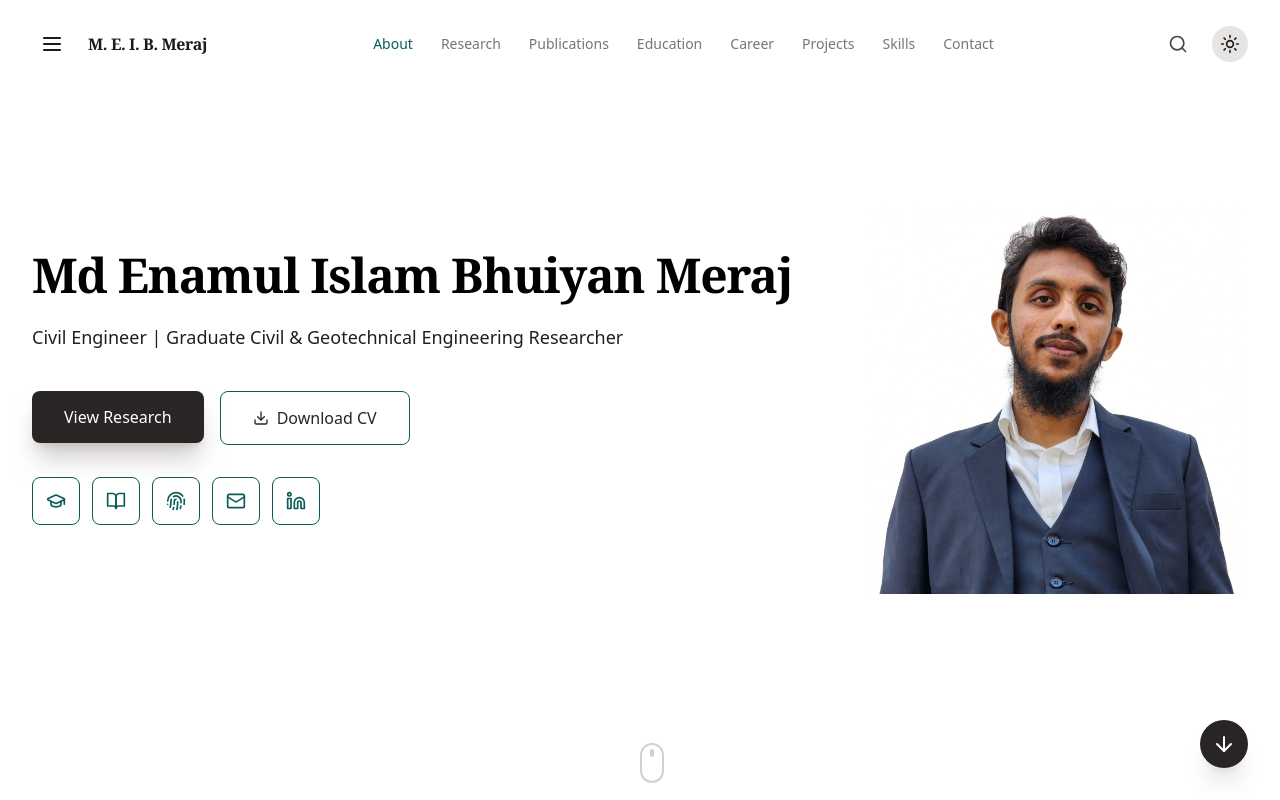
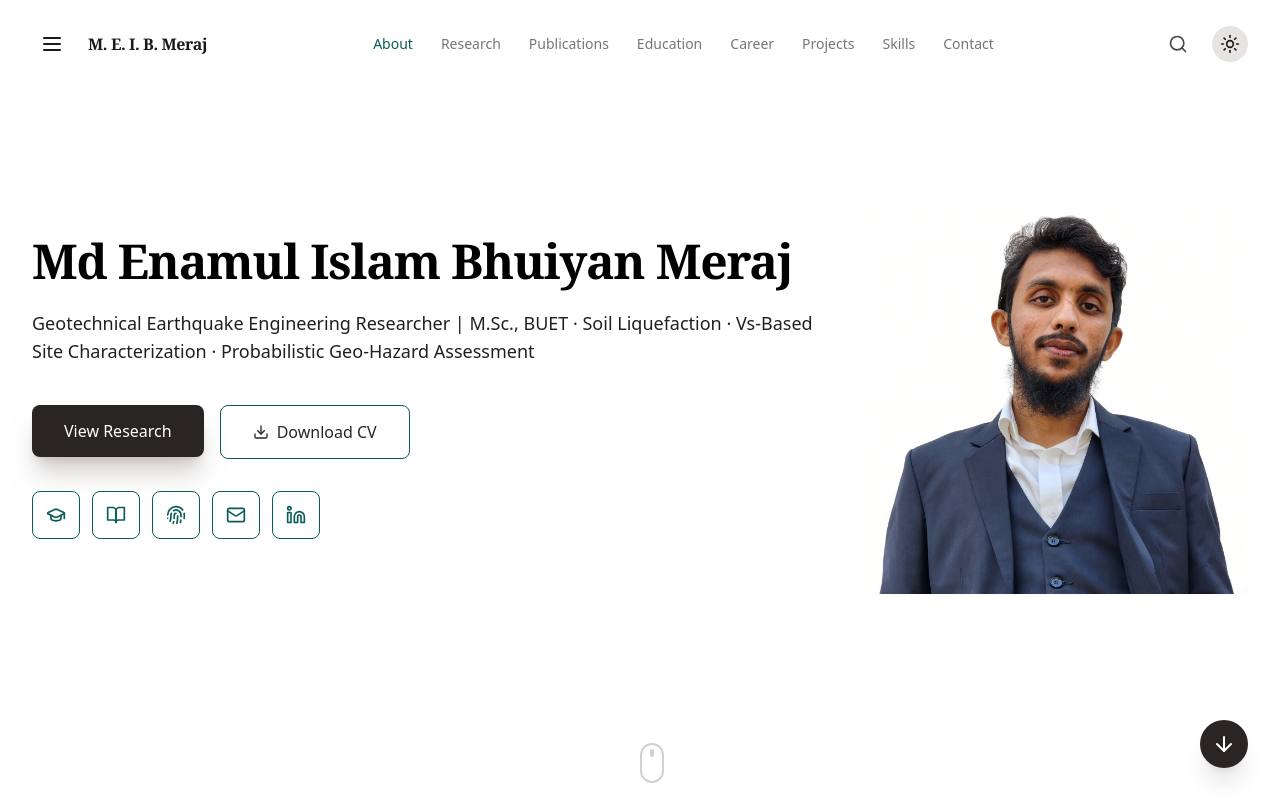
Before and after one commit to enamulislammeraj25-rin/portfolio-xrin, a React (Create React App) app: page / in a window 1280 px wide. Shown: the top 800 px of the page. Built offline with nearby package versions, Linux system fonts and the light colour scheme.

Commit message:
Sharpen PhD-focused research identity in hero

```diff
--- a/src/data/portfolioData.js
+++ b/src/data/portfolioData.js
@@ -12,9 +12,9 @@ export const PORTFOLIO_DATA = {
   // --- EDITABLE: Personal Profile Info ---
   profile: {
     name: "Md Enamul Islam Bhuiyan Meraj",
-    title: "M.Sc. researcher, Civil & Geotechnical Engineering",
+    title: "Geotechnical Earthquake Engineering Researcher | M.Sc., BUET",
     institution: "Bangladesh University of Engineering & Technology (BUET)",
-    tagline: "Civil Engineer | Graduate Civil & Geotechnical Engineering Researcher",
+    tagline: "Geotechnical Earthquake Engineering Researcher | M.Sc., BUET · Soil Liquefaction · Vs-Based Site Characterization · Probabilistic Geo-Hazard Assessment",
     bio: "I am a Civil Engineer and M.Sc. researcher in Civil and Geotechnical Engineering at BUET (B.Sc., RUET). My research centres on geotechnical earthquake engineering: shear-wave-velocity-based liquefaction assessment, regional hazard mapping, and probabilistic treatment of parameter uncertainty.\n\nI also work on ground improvement of soft soils (including vacuum consolidation and HVDM) and embankment and slope stability. I aim to combine field and measured-data analysis with numerical modelling in doctoral research.",
     email: "enamulislammeraj.25@gmail.com",
     location: "Dhaka, Bangladesh",
```
